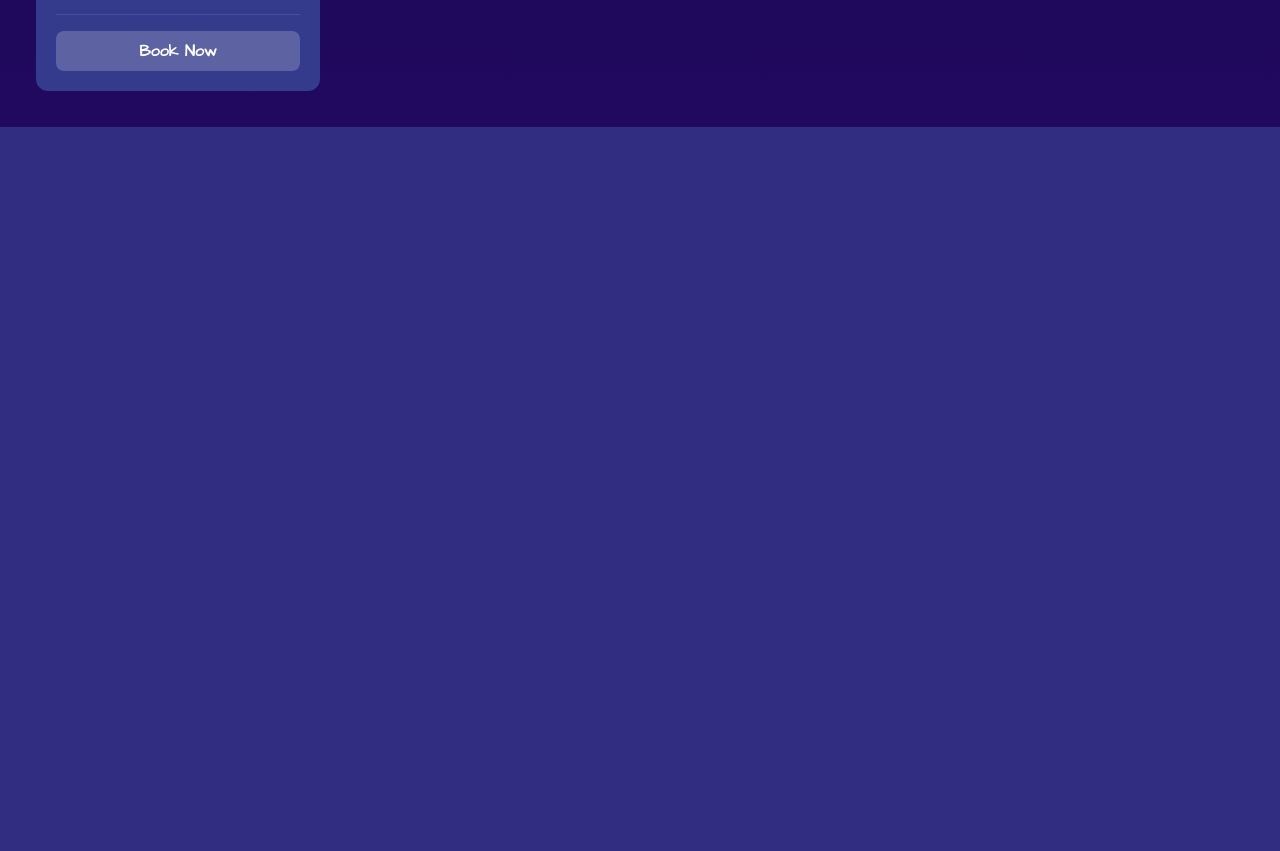
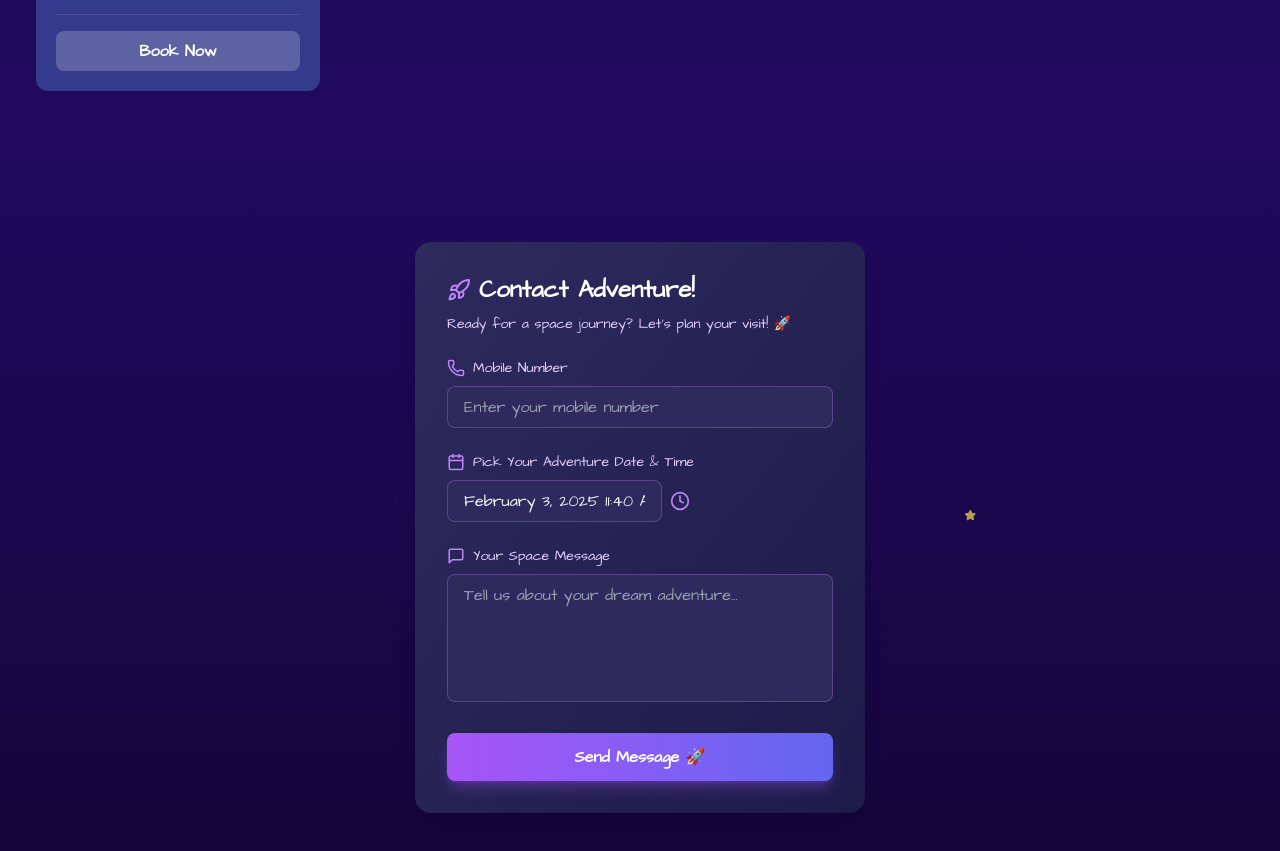
Before and after one commit to Davmike/donaldo-land, a React (Vite) app: page / in a window 1280 px wide. Shown: the part 8707-9558 px from the top of the page. Before the commit the page ends 8834 px from the top, so only its background shows below. Built offline with nearby package versions, Linux system fonts and the light colour scheme.

Commit message:
fix: components menus

```diff
--- a/src/App.tsx
+++ b/src/App.tsx
@@ -71,8 +71,8 @@ function App() {
         <Design />
         <Outdoor />
         <Eatdrinks />
+        <Shows />
         <Contact />
-        <Shows />
       </MyContext.Provider>
     </>
   );
--- a/src/Components/Contact.tsx
+++ b/src/Components/Contact.tsx
@@ -113,14 +113,14 @@ function Contact() {
 
     return (
         <AnimatePresence>
-            {isHideContact && (
-                <div className="fixed inset-0 z-10 flex items-center justify-center overflow-hidden">
+            {/* {isHideContact && ( */}
+            <div className="bg-gradient-to-b from-[#20095F] to-[#130538] min-h-screen relative overflow-hidden flex justify-center items-center">
                 <motion.div
                     initial={{ opacity: 0 }}
                     animate={{ opacity: 1 }}
                     exit={{ opacity: 0 }}
-                        className="absolute inset-0 bg-[#1E1B4B]/80 backdrop-blur-sm"
-                        onClick={() => setIsHideContact(false)}
+                // className="absolute inset-0 bg-[#1E1B4B]/80 backdrop-blur-sm"
+                // onClick={() => setIsHideContact(false)}
                 />
 
                 {stars.map((_, i) => (
@@ -152,14 +152,14 @@ function Contact() {
                     transition={{ type: "spring", bounce: 0.4 }}
                     className="bg-gradient-to-br from-[#2E2A5D] to-[#1E1B4B] text-white rounded-2xl shadow-xl w-[450px] max-w-[90%] p-8 relative z-20"
                 >
-                        <motion.button
+                    {/* <motion.button
                         whileHover={{ rotate: 90 }}
                         whileTap={{ scale: 0.9 }}
                         className="absolute text-gray-400 transition-colors top-4 right-4 hover:text-white"
                         onClick={() => setIsHideContact(false)}
                     >
                         <X size={24} />
-                        </motion.button>
+                    </motion.button> */}
 
                     <motion.div
                         initial={{ y: 20, opacity: 0 }}
@@ -275,7 +275,7 @@ function Contact() {
                     </motion.div>
                 </motion.div>
             </div>
-            )}
+            {/* )} */}
         </AnimatePresence>
     );
 }
```
Lines whose indentation alone changed are shown as unchanged.
